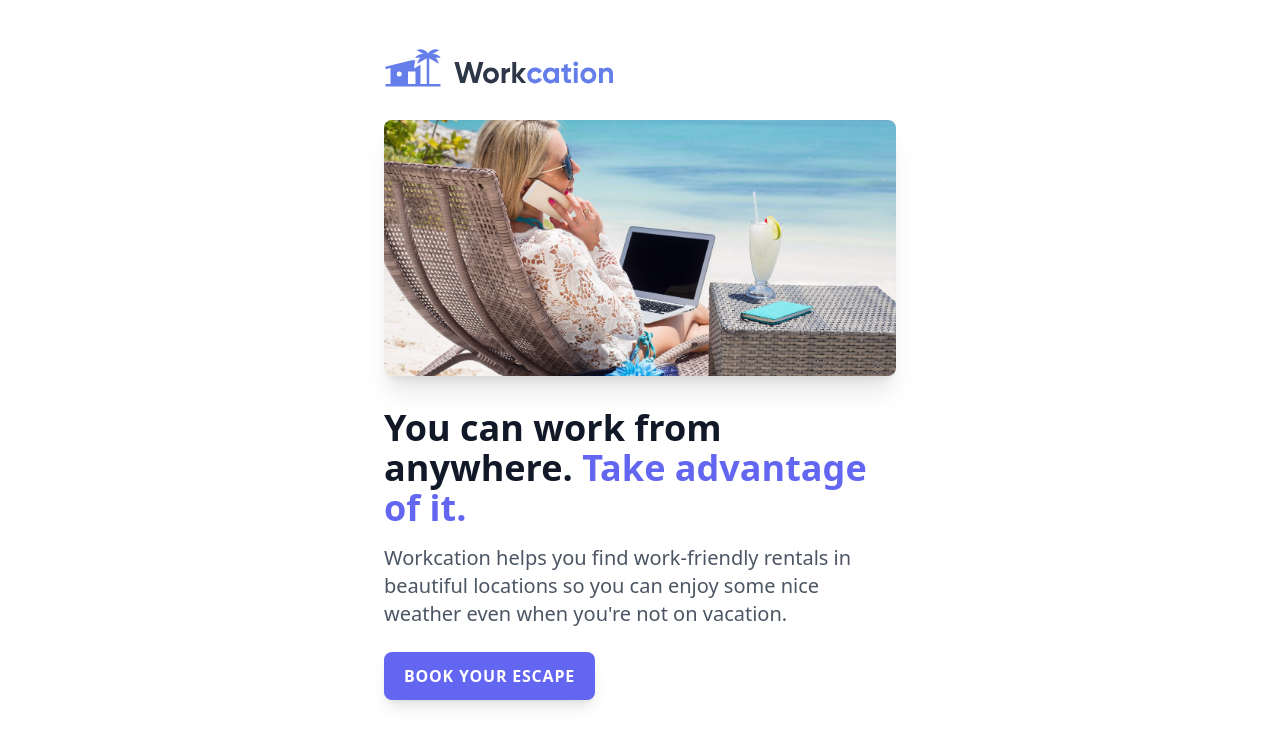
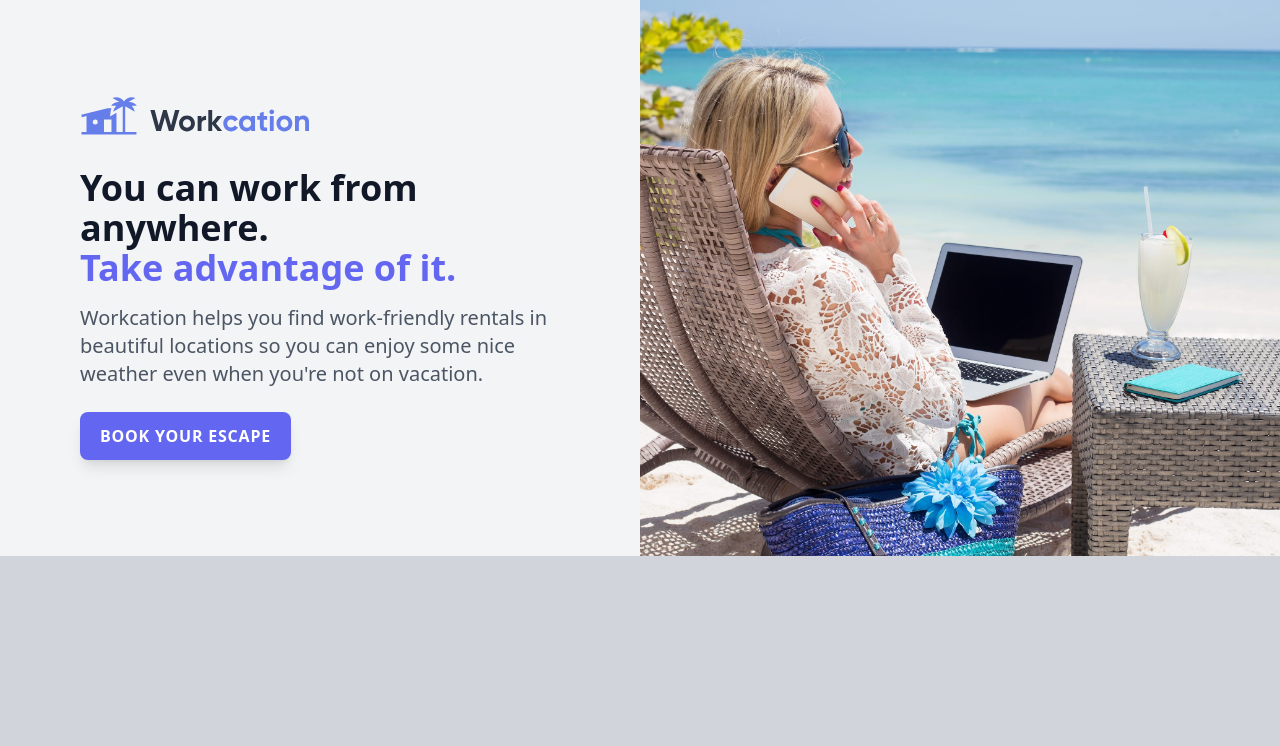
Before and after one commit to jenkinz/my-tailwind-project, a website: page public/index.html in a window 1280 px wide. Drawn offline with nearby package versions, Linux system fonts and the light colour scheme; files that its build step writes are made by us from their sources.

Commit message:
Add large and xl screen utilities

```diff
--- a/public/index.html
+++ b/public/index.html
@@ -8,18 +8,22 @@
     <link rel="stylesheet" href="/build/tailwind.css">
 </head>
 
-<body class="bg-gray-10">
-    <div class="px-8 py-12 max-w-md mx-auto sm:max-w-xl">
+<body class="bg-gray-300">
+    <div class="bg-gray-100 flex">
+        <div class="px-8 py-12 max-w-md mx-auto sm:max-w-xl lg:max-w-full lg:w-1/2 lg:py-24 lg:px-12">
+            <div class="xl:max-w-lg xl:ml-auto">
                 <img class="h-10" src="/img/logo.svg" alt="Workcation">
-        <img class="mt-6 rounded-lg shadow-xl sm:mt-8 sm:h-64 sm:w-full sm:object-cover sm:object-center"
+                <img class="mt-6 rounded-lg shadow-xl sm:mt-8 sm:h-64 sm:w-full sm:object-cover sm:object-center lg:hidden"
                     src="/img/beach-work.jpg" alt="Woman workcationing on beach">
-        <h1 class="mt-6 text-2xl font-bold text-gray-900 leading-tight sm:text-4xl sm:mt-8">
+                <h1
+                    class="mt-6 text-2xl font-bold text-gray-900 leading-tight sm:text-4xl lg:text-3xl sm:mt-8 xl:text-4xl">
                     You can work from anywhere.
+                    <br class="hidden lg:inline">
                     <span class="text-indigo-500">Take advantage of it.</span>
                 </h1>
                 <p class="mt-2 text-gray-600 sm:text-xl sm:mt-4">
-            Workcation helps you find work-friendly rentals in beautiful locations so you can enjoy some nice weather
-            even when you're not on vacation.
+                    Workcation helps you find work-friendly rentals in beautiful locations so you can enjoy some nice
+                    weather even when you're not on vacation.
                 </p>
                 <div class="mt-4 sm:mt-6">
                     <a href="#"
@@ -28,6 +32,12 @@
                     </a>
                 </div>
             </div>
+        </div>
+        <div class="hidden lg:block lg:w-1/2 lg:relative">
+            <img class="absolute inset-0 h-full w-full object-cover object-center" src="/img/beach-work.jpg"
+                alt="Woman workcationing on beach">
+        </div>
+    </div>
 </body>
 
 </html>
```
Lines whose indentation alone changed are shown as unchanged.
